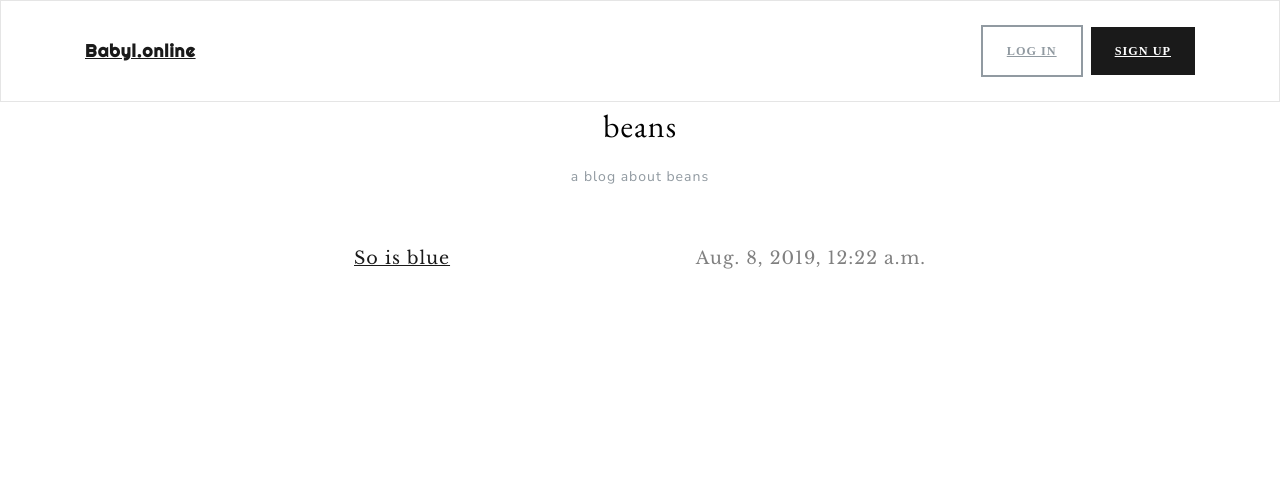
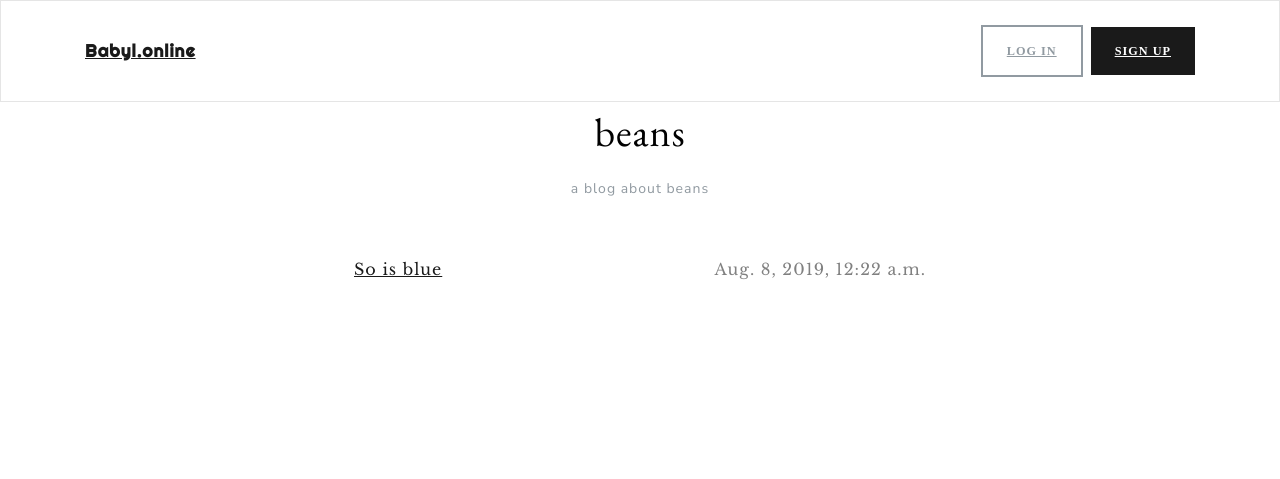
Before and after one commit to lmeier/babyl, a Django app: a page that uses templates/base.html in a window 1280 px wide. Shown: the top 479 px of the page. Run offline with Django 3.2, Linux system fonts and the light colour scheme; data comes from the database, SQL or seed files in the repository; some libraries are stand-ins or nearby versions; some web fonts are replaced.

Commit message:
make head larger, body smaller

```diff
--- a/static/css/custom.css
+++ b/static/css/custom.css
@@ -51,7 +51,7 @@ a{
 .h2text {
   font-family: 'EB Garamond', serif;
   color: black;
-  font-size: 2rem;
+  font-size: 2.5rem;
 }
 
 .h3text {
@@ -104,7 +104,7 @@ li:not(:last-child) {
 
 .bodytext {
   font-family: 'Libre Baskerville', serif;
-  font-size: 1.1rem;
+  font-size: 1rem;
   color: #353535 ;
   text-align: left;
 }
```
